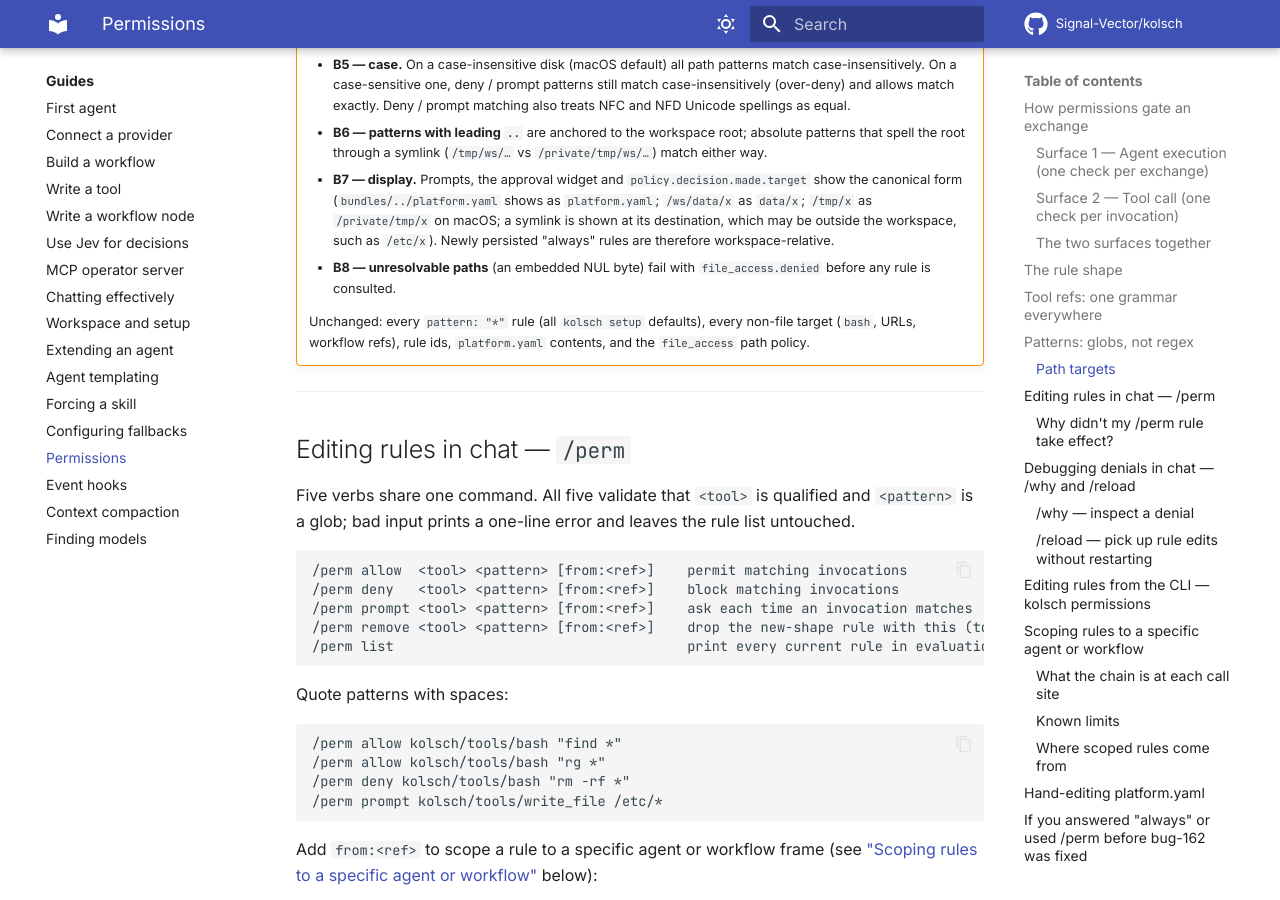
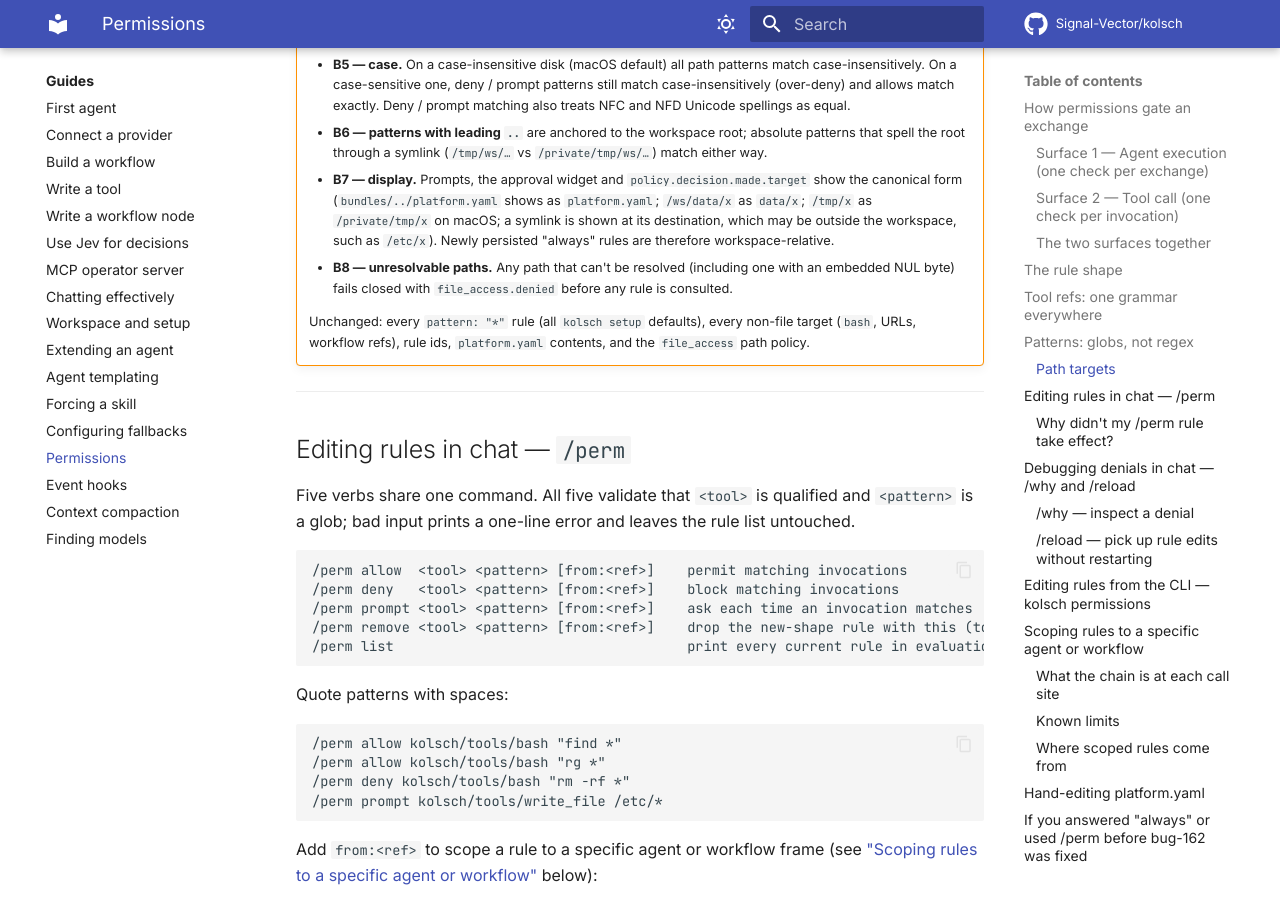
Before and after one commit to Signal-Vector/kolsch, an MkDocs documentation site: the page built from docs/how-to/permissions.md, in a window 1280 px wide and 900 px high, scrolled down 6207 px. Built offline with MkDocs 1.6.1 and Material for MkDocs 9.7.7, drawn with Linux system fonts in a browser that asks for light colours; comment, search, counter and statistics services are not loaded; some of the changed text lies outside the part shown.

Commit message:
docs(authz): list legacy file tools and all unresolvable paths in how-to (bug-163)
Co-Authored-By: Claude Opus 5.5 <noreply@anthropic.com>

```diff
--- a/docs/how-to/permissions.md
+++ b/docs/how-to/permissions.md
@@ -306,7 +307,8 @@ else. The full rules are in the
       a symlink is shown at its destination, which may be outside the
       workspace, such as `/etc/x`). Newly persisted "always" rules are
       therefore workspace-relative.
-    - **B8 — unresolvable paths** (an embedded NUL byte) fail with
+    - **B8 — unresolvable paths.** Any path that can't be resolved
+      (including one with an embedded NUL byte) fails closed with
       `file_access.denied` before any rule is consulted.
 
     Unchanged: every `pattern: "*"` rule (all `kolsch setup` defaults),
```
Also changed, not shown: other parts of docs/how-to/permissions.md (+2 -1 lines).
